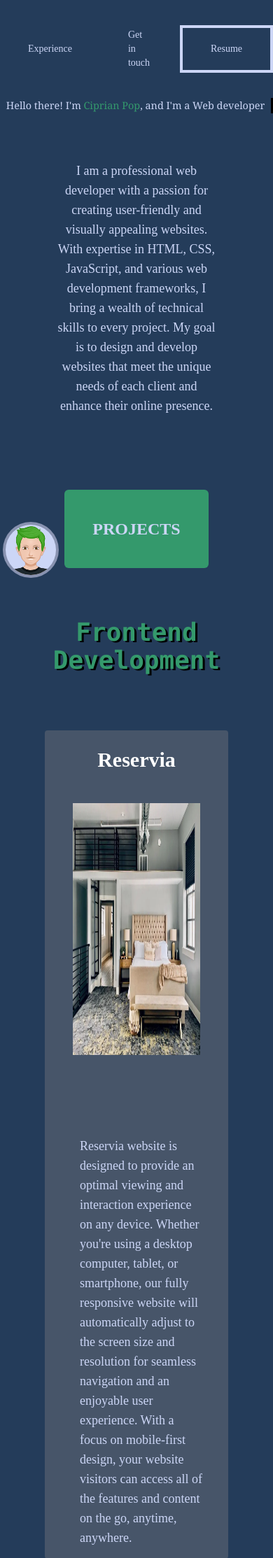
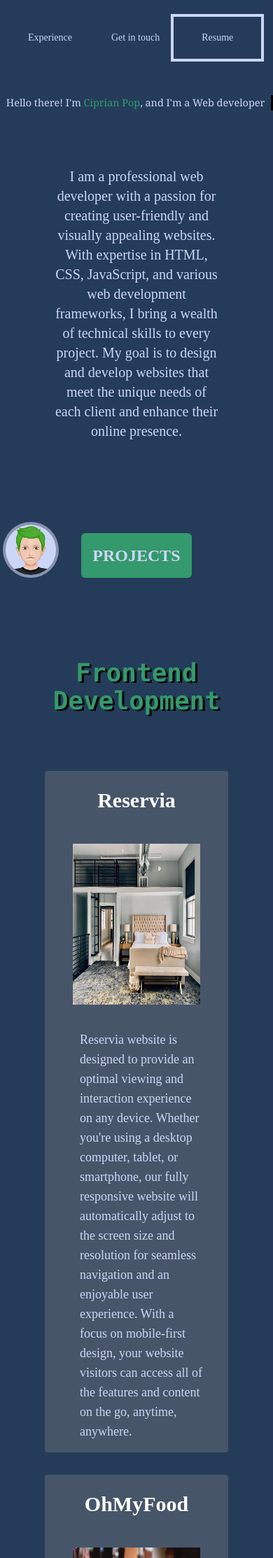
Before and after one commit to c-v-pop/portfolio, a PHP site: page / in a window 390 px wide. Shown: the top 2227 px of the page at 70% size. Run offline with PHP 8.4, Linux system fonts and the light colour scheme.

Commit message:
styled landing page for mobile version

```diff
--- a/dist/output.css
+++ b/dist/output.css
@@ -572,9 +572,31 @@ video {
   margin-bottom: 0.75rem;
 }
 
+.mx-4 {
+  margin-left: 1rem;
+  margin-right: 1rem;
+}
+
 .my-4 {
   margin-top: 1rem;
   margin-bottom: 1rem;
+}
+
+.my-8 {
+  margin-top: 2rem;
+  margin-bottom: 2rem;
+}
+
+.mt-8 {
+  margin-top: 2rem;
+}
+
+.mt-\[4em\] {
+  margin-top: 4em;
+}
+
+.mb-\[2\.5em\] {
+  margin-bottom: 2.5em;
 }
 
 .mt-20 {
@@ -593,8 +615,16 @@ video {
   margin-bottom: 0.5rem;
 }
 
-.mt-\[2em\] {
-  margin-top: 2em;
+.mt-10 {
+  margin-top: 2.5rem;
+}
+
+.mt-3 {
+  margin-top: 0.75rem;
+}
+
+.mt-6 {
+  margin-top: 1.5rem;
 }
 
 .flex {
@@ -635,6 +665,10 @@ video {
 
 .max-w-\[60\%\] {
   max-width: 60%;
+}
+
+.flex-1 {
+  flex: 1 1 0%;
 }
 
 .transform {
@@ -746,8 +780,8 @@ video {
   padding: 0.25rem;
 }
 
-.p-10 {
-  padding: 2.5rem;
+.p-4 {
+  padding: 1rem;
 }
 
 .p-5 {
@@ -771,16 +805,6 @@ video {
 .px-10 {
   padding-left: 2.5rem;
   padding-right: 2.5rem;
-}
-
-.py-40 {
-  padding-top: 10rem;
-  padding-bottom: 10rem;
-}
-
-.py-8 {
-  padding-top: 2rem;
-  padding-bottom: 2rem;
 }
 
 .py-4 {
@@ -816,6 +840,11 @@ video {
 
 .text-\[0\.45em\] {
   font-size: 0.45em;
+}
+
+.text-xl {
+  font-size: 1.25rem;
+  line-height: 1.75rem;
 }
 
 .text-2xl {
@@ -916,7 +940,6 @@ header a:hover {
 
 .frontend a {
   margin-bottom: 0.5rem;
-  height: 16.666667%;
   border-radius: 0.25rem;
   padding-left: 1.25rem;
   padding-right: 1.25rem;
@@ -947,7 +970,7 @@ body p, h1, h2, a {
 }
 
 .frontend img {
-  height: 400px;
+  height: 15em;
   width: 100%;
 }
 
--- a/index.php
+++ b/index.php
@@ -17,49 +17,49 @@
             </div>
             <div class="flex items-center">
             <a href="" class="py-5 px-10">Experience</a>
-            <a href="mailto:ciprianvlad888@gmail.com?subject=The%20subject%20of%20the%20mail" class="py-5 px-10">Get in touch</a>
+            <a href="mailto:ciprianvlad888@gmail.com?subject=The%20subject%20of%20the%20mail" class="mx-4 md:py-5 md:px-10">Get in touch</a>
             <a href="/demo/media/CiprianPopCV.docx" class="py-5 px-10 border-support border-4 hover:border-primary hover:shadow-xl hover:shadow-primary" download>Resume</a>
             </div>
         </nav>
-        <div class="wrapper md:py-40">
+        <div class="wrapper md:py-40 md:mt-8 mt-10">
             <div class="typing-demo text-center">
             <h1 class="md:py-8 text-[0.45em] md:text-4xl font-serif">Hello there! I'm
                <span class="text-primary">Ciprian Pop</span>,
                  and I'm a Web developer</h1>
             </div>
-            <p class="text-lg mt-[2em] md:text-2xl m-auto text-center py-8 max-w-[60%] pb-[5em]">I am a professional web developer with a passion for creating user-friendly and visually appealing websites. With expertise in HTML, CSS, JavaScript, and various web development frameworks, I bring a wealth of technical skills to every project. My goal is to design and develop websites that meet the unique needs of each client and enhance their online presence.
+            <p class="text-xl mt-[4em] md:text-2xl m-auto text-center md:py-8 max-w-[60%] pb-[5em]">I am a professional web developer with a passion for creating user-friendly and visually appealing websites. With expertise in HTML, CSS, JavaScript, and various web development frameworks, I bring a wealth of technical skills to every project. My goal is to design and develop websites that meet the unique needs of each client and enhance their online presence.
             </p>
-            <a href="#frontend" class="text-center my-4 text-support bg-primary p-10 rounded-md m-auto text-2xl hover:text-white font-bold"> PROJECTS</a>
+            <a href="#frontend" class="text-center my-8 md:my-4 text-support bg-primary mb-[2.5em] p-4 md:p-10 rounded-md m-auto text-2xl hover:text-white font-bold"> PROJECTS</a>
         </div>
     </div>
     </header>
     <h2 class="text-center capitalize font-mono font-extrabold text-4xl" id="frontend">Frontend development</h2>
     <div class="m-16">
         <div class="flex flex-col md:flex-row mg py-4 gap-6 frontend">
-            <a href="https://noanswerss.github.io/Reservia/" class="space-x-3.5 bg-slate-600 flex flex-col">
+            <a href="https://noanswerss.github.io/Reservia/" class="space-x-3.5 bg-slate-600 flex flex-col flex-1">
                 <div class="flex flex-col">
                 <h3> Reservia </h3>
                 <img src="images/reservia.webp" alt="Html and Css logo" class="sm p-5 rounded-xl">
                 </div>
-                <div class="flex flex-col mt-20">
+                <div class="flex flex-col md:mt-10">
                     <p>Reservia website is designed to provide an optimal viewing and interaction experience on any device. Whether you're using a desktop computer, tablet, or smartphone, our fully responsive website will automatically adjust to the screen size and resolution for seamless navigation and an enjoyable user experience. With a focus on mobile-first design, your website visitors can access all of the features and content on the go, anytime, anywhere.</p>
                 </div>
             </a>
-            <a href="https://noanswerss.github.io/ohmyfood/" class="bg-slate-600 flex flex-col">
+            <a href="https://noanswerss.github.io/ohmyfood/" class="bg-slate-600 flex flex-col flex-1">
             <div class="flex flex-col">
                 <h3 class="text-center"> OhMyFood</h3>
                 <img src="images/ohmyfood.webp" alt="Plate of food" class="sm w-4/5 ml-auto h-auto p-5">
             </div>
-            <div class="flex flex-col mt-20 mr-auto">
+            <div class="flex flex-col md:mt-10 mr-auto">
                 <p>Ohmyfood is a new startup that wants to make a name for itself in the restaurant business. The objective is to develop a 100% mobile-friendly site that lists the menus of gourmet restaurants. In addition to having a classic reservation system, customers will be able to select the dishes they want for their meal so that they are ready when they arrive. No more wait times in restaurants!</p>
             </div>
             </a>
-            <a href="https://noanswerss.github.io/GoMikeDesigns/" class="space-x-3.5 bg-slate-600 flex flex-col">
+            <a href="https://noanswerss.github.io/GoMikeDesigns/" class="space-x-3.5 bg-slate-600 flex flex-col flex-1">
             <div class="flex flex-col">
                 <h3 class="text-center"> GoMikeDesigns</h3>
                 <img src="https://raw.githubusercontent.com/NoAnswerss/GoMikeDesigns/main/img/atlanta-made-sign-orange2.webp" alt="" class="sm p-5">
             </div>
-            <div class="flex flex-col mt-20 mr-auto">
+            <div class="flex flex-col md:mt-10 mr-auto">
                 <p>GoMikeDesigns is a freelance web designer who lives in Atlanta. Many local shops have outdated websites, so he approached a few and landed his first clients. But now he would like potential customers to find him when they Google for local freelance web designers to hire. </p>
             </div>
             </a>
--- a/styles/index.css
+++ b/styles/index.css
@@ -50,7 +50,7 @@ header a {
 }
 
 .frontend a {
-    @apply text-lg text-white px-5 rounded mb-2 hover:bg-gray-700 hover:ring ring-primary h-1/6;
+    @apply text-lg text-white px-5 rounded mb-2 hover:bg-gray-700 hover:ring ring-primary;
 }
 
 body p, h1, h2, a {
@@ -62,7 +62,7 @@ body p, h1, h2, a {
 }
 
 .frontend img {
-    @apply  w-[100%] h-[400px];
+    @apply  w-[100%] h-[15em];
 }
 
 h2 {
```
Also changed, not shown: other parts of dist/output.css (+29 -7 lines).
